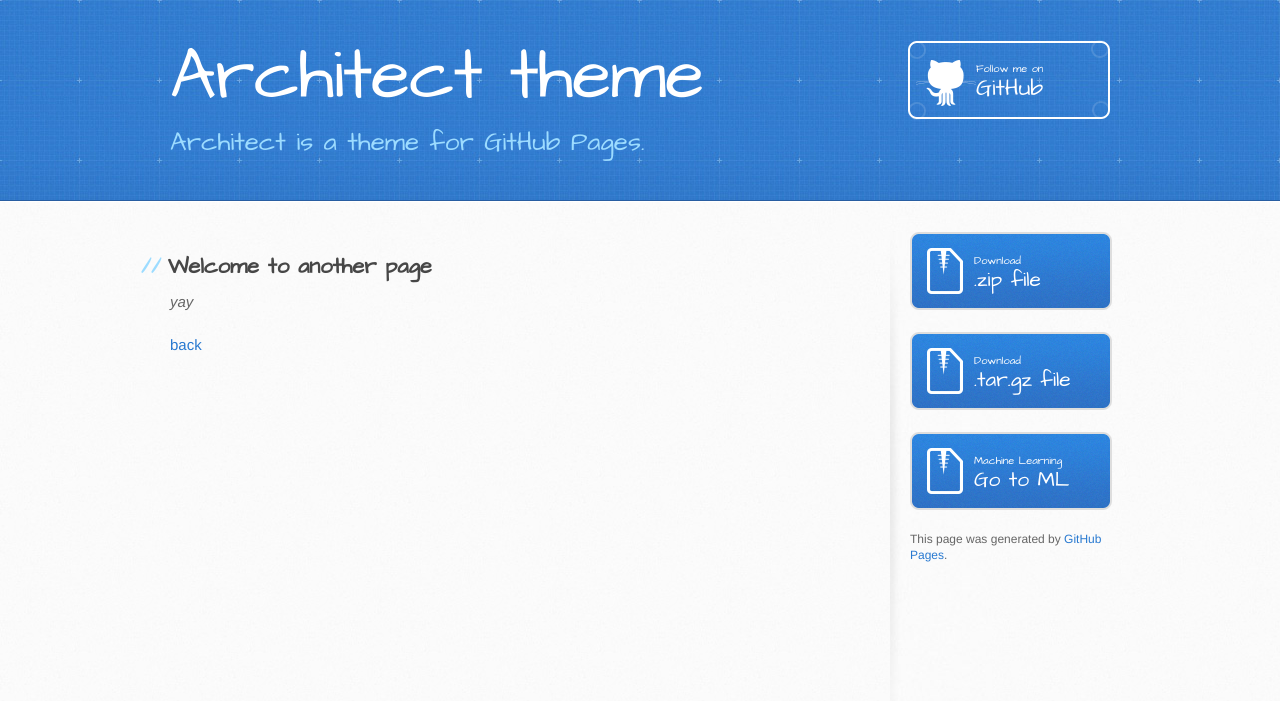
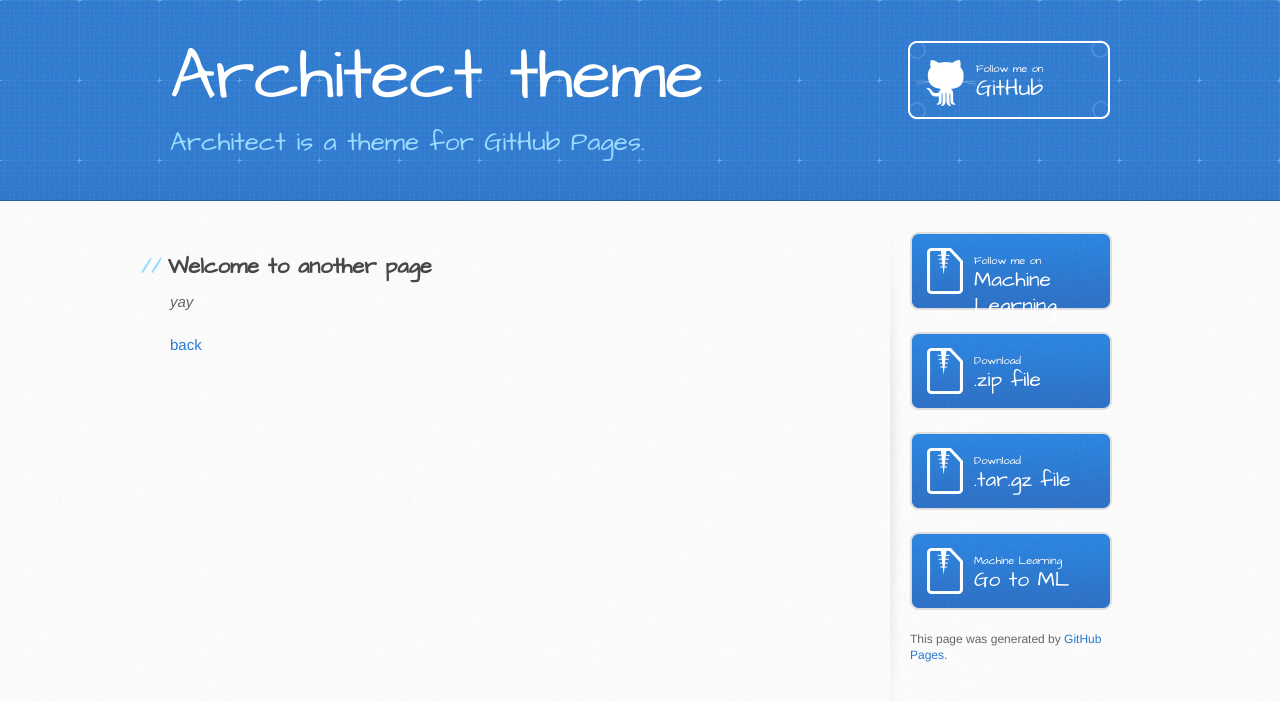
Before and after one commit to aznets/aznets.github.io, a Jekyll site: the page built from another-page.md, in a window 1280 px wide. Shown: the top 701 px of the page. Built offline with Jekyll 4.4.1, drawn with Linux system fonts in a browser that asks for light colours; our own code applies the rules of GitHub Pages for plain Markdown files.

Commit message:
Update default.html

```diff
--- a/_layouts/default.html
+++ b/_layouts/default.html
@@ -37,6 +37,10 @@
         </section>
 
         <aside id="sidebar">
+          {% if site.github.is_user_page %}
+          <a href="{{ site.github.ml_url }}" class="button"><small>Follow me on</small> Machine Learning</a>
+          {% endif %}
+
           {% if site.show_downloads %}
             <a href="{{ site.github.zip_url }}" class="button">
               <small>Download</small>
```
